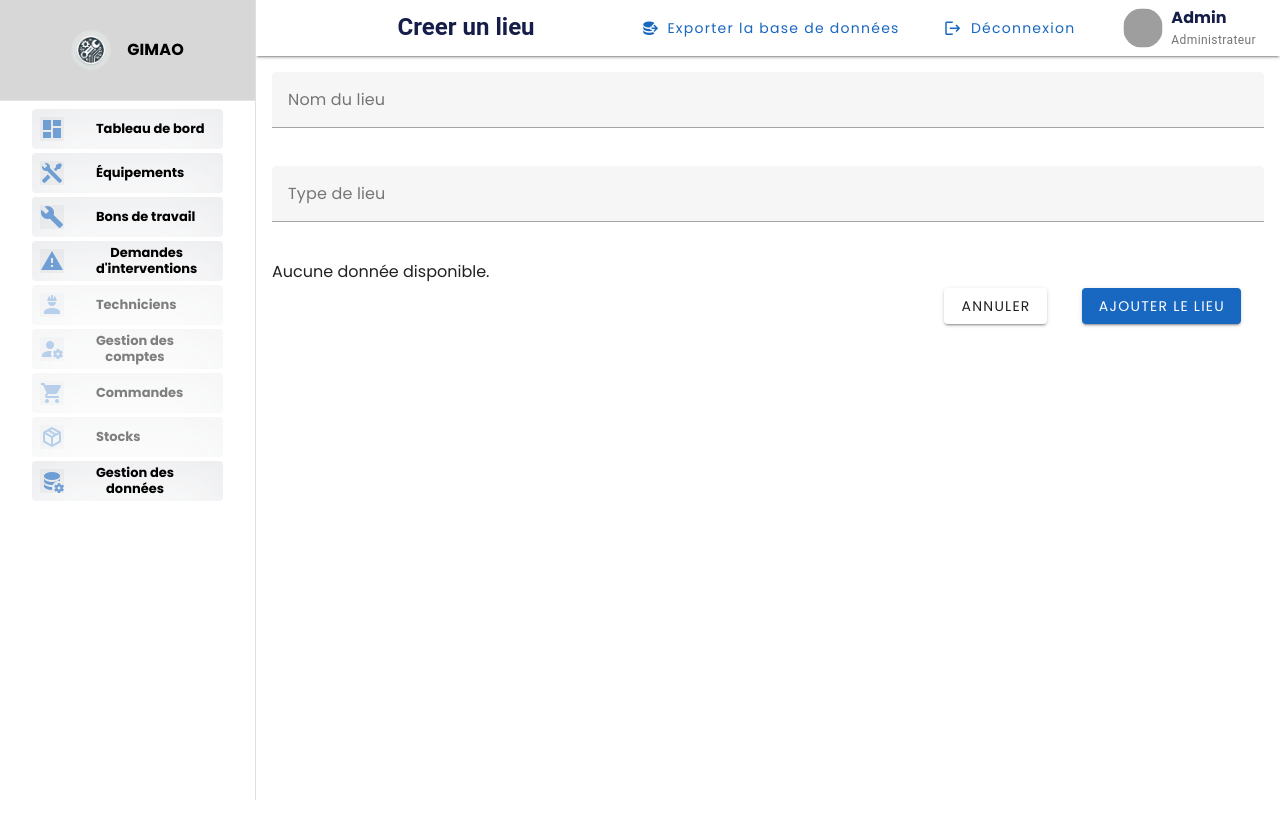
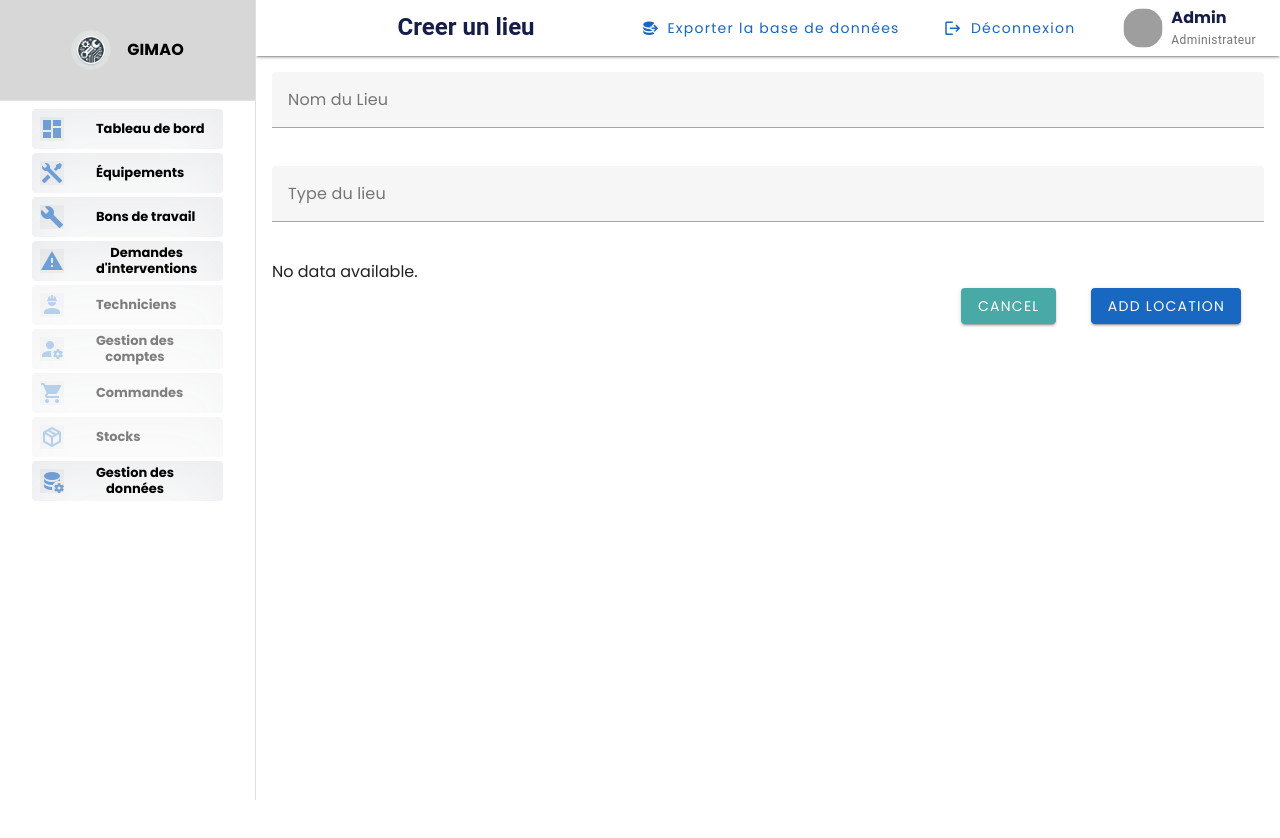
Before and after one commit to JDRSinclair/GIMAO, a Vue app in the folder frontend/: page /CreateLocation in a window 1280 px wide. Shown: the top 838 px of the page. Built offline with nearby package versions, Linux system fonts and the light colour scheme; no server answers; grey boxes are pictures that could not be loaded; the HTML template or start-up script is replaced by a standard one.

Commit message:
Correction Variables Locations en anglais et en snake case

```diff
--- a/frontend/src/components/LieuxExplorer.vue
+++ b/frontend/src/components/LocationExplorer.vue
@@ -35,7 +35,7 @@
 import { VTreeview } from 'vuetify/labs/VTreeview';
 
 export default {
-  name: 'LieuxExplorer',
+  name: 'LocationExplorer',
   components: {
     VTreeview
   },
--- a/frontend/src/router/index.js
+++ b/frontend/src/router/index.js
@@ -253,7 +253,7 @@ const routes = [
     name: 'FailureDetail',
     component: FailureDetail,
     props: true,
-    meta: { title: 'Details de la demande ' }
+    meta: { title: 'Détails de la demande ' }
   },
 
   {
--- a/frontend/src/views/DataManagement/Locations/CreateLocation.vue
+++ b/frontend/src/views/DataManagement/Locations/CreateLocation.vue
@@ -5,8 +5,8 @@
         <v-form @submit.prevent="submit_form">
 
           <v-text-field
-            v-model="formData.nomLieu"
-            label="Nom du lieu"
+            v-model="form_data.location_name"
+            label="Nom du Lieu"
             required
             outlined
             dense
@@ -14,8 +14,8 @@
           ></v-text-field>
 
           <v-text-field
-            v-model="formData.typeLieu"
-            label="Type de lieu"
+            v-model="form_data.location_type"
+            label="Type du lieu"
             required
             outlined
             dense
@@ -23,7 +23,7 @@
           ></v-text-field>
 
           <div>
-            <p v-if="!places_with_all || places_with_all.length === 0">Aucune donnée disponible.</p>
+            <p v-if="!places_with_all || places_with_all.length === 0">No data available.</p>
             <v-treeview
               v-else
               :items="places_with_all"
@@ -44,7 +44,7 @@
                   {{ open ? 'mdi-triangle-down' : 'mdi-triangle-right' }}
                 </v-icon>
                 <span v-else class="tree-icon-placeholder"></span>
-                <span @click="on_click_location(item)">{{ item.nomLieu }}</span> <!-- OnClick ici -->
+                <span @click="on_click_location(item)">{{ item.nomLieu }}</span>
               </template>
               <template v-slot:label="{ item }">
                 <span class="text-caption ml-2">{{ item.typeLieu }}</span>
@@ -52,13 +52,12 @@
             </v-treeview>
           </div>
 
-
           <v-row justify="end">
-            <v-btn color="secoundary" class="mt-4 rounded" @click="go_back" style="border-radius: 0; margin-right: 35px;" large>
-              Annuler
+            <v-btn color="secondary" class="mt-4 rounded" @click="go_back" style="border-radius: 0; margin-right: 35px;" large>
+              Cancel
             </v-btn>
             <v-btn type="submit" color="primary" class="mt-4 rounded" style="border-radius: 0 ;margin-right: 35px;" large>
-              Ajouter le lieu
+              Add Location
             </v-btn>
           </v-row>
         </v-form>
@@ -81,69 +80,66 @@ export default {
   setup() {
     const router = useRouter();
     const state = reactive({
-      formData: {
-        nomLieu: "",
-        typeLieu: "",
-        lieu: null,
+      form_data: {
+        location_name: "",
+        location_type: "",
+        location: null,
         header: [
-          { title: 'Lieu', value: 'lieu.nomLieu', sortable: true, align: 'center' },
+          { title: 'Location', value: 'location.nomLieu', sortable: true, align: 'center' },
         ],
-        openNodes: new Set(),
+        open_nodes: new Set(),
       },
-      lieux: [],
+      locations: [],
     });
 
     const places_with_all = computed(() => {
-      return [...state.lieux];
+      return [...state.locations];
     });
 
-
     const on_click_location = (item) => {
-      if (state.formData.lieu && state.formData.lieu.id === item.id) {
-
-        state.formData.lieu = null;
+      if (state.form_data.location && state.form_data.location.id === item.id) {
+        state.form_data.location = null;
       } else {
-
-        state.formData.lieu = item;
+        state.form_data.location = item;
       }
     };
 
     const toggle_node = (item) => {
-      if (state.openNodes.has(item.id)) {
-        state.openNodes.delete(item.id);
+      if (state.open_nodes.has(item.id)) {
+        state.open_nodes.delete(item.id);
       } else {
-        state.openNodes.add(item.id);
+        state.open_nodes.add(item.id);
       }
     };
 
     const submit_form = async () => {
-      const formData = new FormData();
-      formData.append('nomLieu', state.formData.nomLieu);
-      formData.append('typeLieu', state.formData.typeLieu);
+      const form_data = new FormData();
+      form_data.append('nomLieu', state.form_data.location_name);
+      form_data.append('typeLieu', state.form_data.location_type);
 
-      if (state.formData.lieu) {
-        formData.append('lieuParent', state.formData.lieu.id);
+      if (state.form_data.location) {
+        form_data.append('lieuParent', state.form_data.location.id);
       }
 
       try {
-        const responseLieu = await api.postLieu(formData);
+        const responseLieu = await api.postLieu(form_data);
         if (responseLieu.status === 201) {
-          console.log('Lieu ajouté avec succès !');
+          console.log('Location added successfully!');
           go_back();
         } else {
-          console.log('Erreur lors de l’ajout du lieu.');
+          console.log('Error adding location.');
         }
       } catch (error) {
-        console.error('Erreur lors de la soumission du formulaire:', error);
+        console.error('Error submitting the form:', error);
       }
     };
 
     const fetch_data = async () => {
       try {
-        const [lieuRES] = await Promise.all([api.getLieuxHierarchy()]);
-        state.lieux = lieuRES.data;
+        const [locationRES] = await Promise.all([api.getLieuxHierarchy()]);
+        state.locations = locationRES.data;
       } catch (error) {
-        console.error('Erreur lors du chargement des données :', error);
+        console.error('Error loading data:', error);
       }
     };
 
--- a/frontend/src/views/DataManagement/Locations/LocationDetail.vue
+++ b/frontend/src/views/DataManagement/Locations/LocationDetail.vue
@@ -2,33 +2,33 @@
   <v-app>
     <v-main>
       <v-container>
-          <v-card v-if="lieu">
-            <v-card-title>Détails du lieu</v-card-title>
+        <v-card v-if="location">
+          <v-card-title>Détails du Lieu</v-card-title>
           <v-card-text>
             <v-list>
               <v-list-item>
                 <v-list-item-content>
-                    <v-list-item-title>Nom du lieu</v-list-item-title>
-                    <v-list-item-subtitle>{{ lieu.nomLieu }}</v-list-item-subtitle>
+                  <v-list-item-title>Nom du Lieu</v-list-item-title>
+                  <v-list-item-subtitle>{{ location.nomLieu }}</v-list-item-subtitle>
                 </v-list-item-content>
               </v-list-item>
               <v-list-item>
                 <v-list-item-content>
-                    <v-list-item-title>Type de lieu</v-list-item-title>
-                    <v-list-item-subtitle>{{ lieu.typeLieu }}</v-list-item-subtitle>
+                  <v-list-item-title>Type du Lieu</v-list-item-title>
+                  <v-list-item-subtitle>{{ location.typeLieu }}</v-list-item-subtitle>
                 </v-list-item-content>
               </v-list-item>
-                <v-list-item v-if="lieu.lieuParent">
+              <v-list-item v-if="location.lieuParent">
                 <v-list-item-content>
-                    <v-list-item-title>Lieu parent</v-list-item-title>
-                    <v-list-item-subtitle>{{ lieu.lieuParent.nomLieu }}</v-list-item-subtitle>
+                  <v-list-item-title>Lieu Parent</v-list-item-title>
+                  <v-list-item-subtitle>{{ location.lieuParent.nomLieu }}</v-list-item-subtitle>
                 </v-list-item-content>
               </v-list-item>
             </v-list>
           </v-card-text>
         </v-card>
         <v-alert v-else type="error">Lieu non trouvé</v-alert>
-          <v-btn color="primary" class="mt-4" @click="go_back">go_back</v-btn>
+        <v-btn color="primary" class="mt-4" @click="go_back">Retour</v-btn>
       </v-container>
     </v-main>
   </v-app>
@@ -40,18 +40,18 @@
 import { useRouter, useRoute } from 'vue-router';
 
 export default {
-    name: '',
+  name: 'LocationDetails',
   setup() {
     const router = useRouter();
     const route = useRoute();
-      const lieu = ref(null);
+    const location = ref(null);
 
     const fetch_location = async () => {
       try {
         const response = await api.getLieu(route.params.id);
-          lieu.value = response.data;
+        location.value = response.data;
       } catch (error) {
-          console.error('Erreur lors du chargement du lieu :', error);
+        console.error('Error loading the location:', error);
       }
     };
 
@@ -64,7 +64,7 @@
     });
 
     return {
-        lieu,
+      location,
       go_back,
     };
   },
--- a/frontend/src/views/DataManagement/Locations/LocationList.vue
+++ b/frontend/src/views/DataManagement/Locations/LocationList.vue
@@ -3,7 +3,7 @@
     <v-row>
       <v-card elevation="1" class="rounded-lg pa-4 mb-4" style="min-width: 800px; width: 100%; min-height: 400px;">
         <v-card-title class="font-weight-bold text-uppercase text-primary d-flex justify-space-between align-center">
-          <span>Liste des lieux</span>
+          <span>Listes des Lieux</span>
           <v-btn
             color="primary"
             @click="go_to_add_location_page"
@@ -14,8 +14,8 @@
           </v-btn>
         </v-card-title>
         <v-divider></v-divider>
-        <LieuxExplorer
-          :lieux="lieux"
+        <LocationExplorer
+          :lieux="locations"
           @select-lieu="on_location_select"
         />
       </v-card>
@@ -27,33 +27,33 @@
 import { ref, onMounted, reactive, toRefs } from 'vue';
 import { useRouter } from 'vue-router';
 import api from '@/services/api';
-import LieuxExplorer from '@/components/LieuxExplorer.vue';
+import LocationExplorer from '@/components/LocationExplorer.vue';
 
 export default {
-  name: 'Lieux',
+  name: 'Locations',
   components: {
-    LieuxExplorer,
+    LocationExplorer,
   },
   setup() {
     const router = useRouter();
     const state = reactive({
-      lieux: [],
-      selectedLieu: null,
+      locations: [],
+      selected_location: null,
     });
 
     const fetch_data = async () => {
       try {
         const { data } = await api.getLieuxHierarchy();
-        state.lieux = data;
+        state.locations = data;
       } catch (error) {
-        console.error('Erreur lors de la récupération des données:', error);
+        console.error('Error fetching data:', error);
       }
     };
 
     const go_to_add_location_page = () => router.push('/CreateLocation');
 
-    const on_location_select = (lieu) => {
-      state.selectedLieu = lieu;
+    const on_location_select = (location) => {
+      state.selected_location = location;
     };
 
     onMounted(fetch_data);
```
Lines whose indentation alone changed are shown as unchanged.
